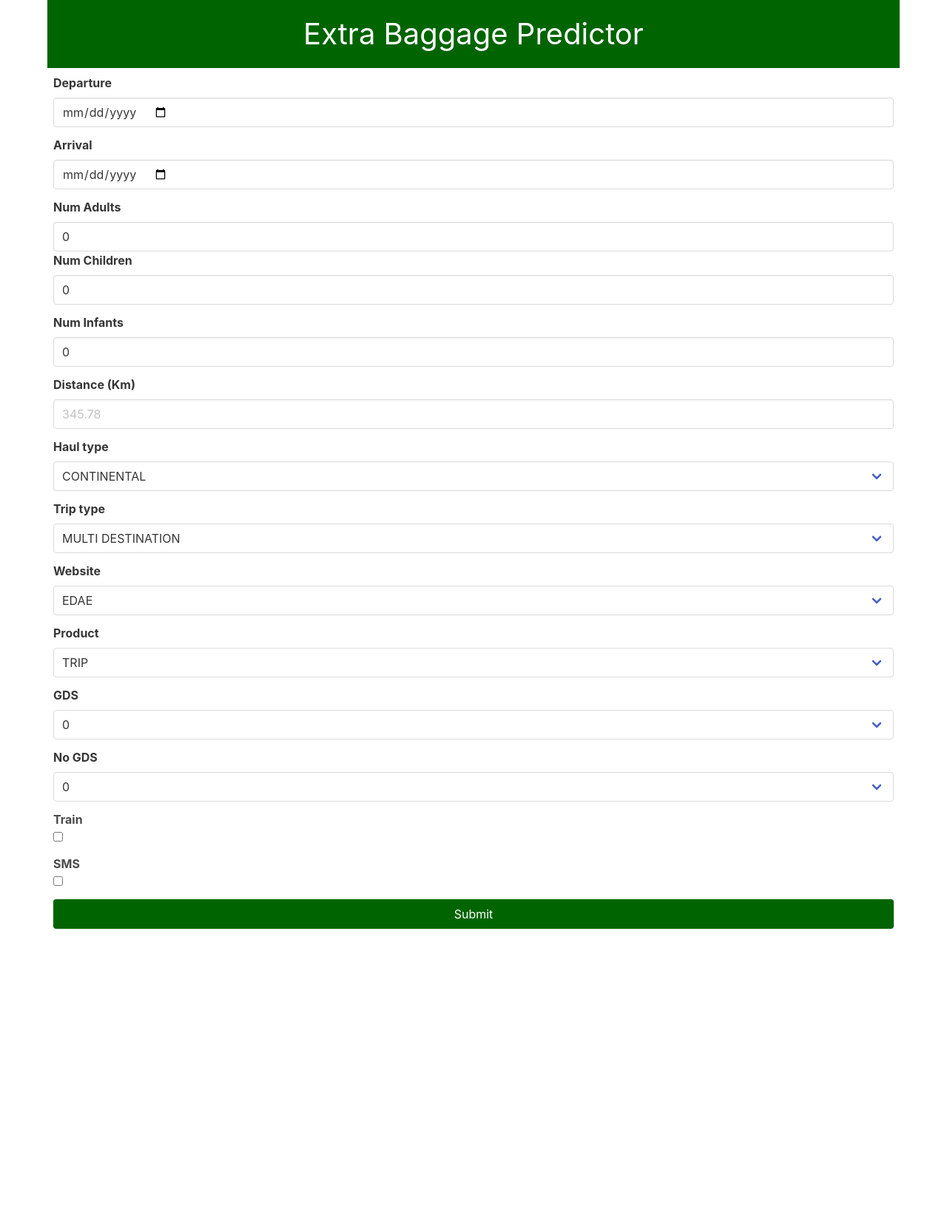
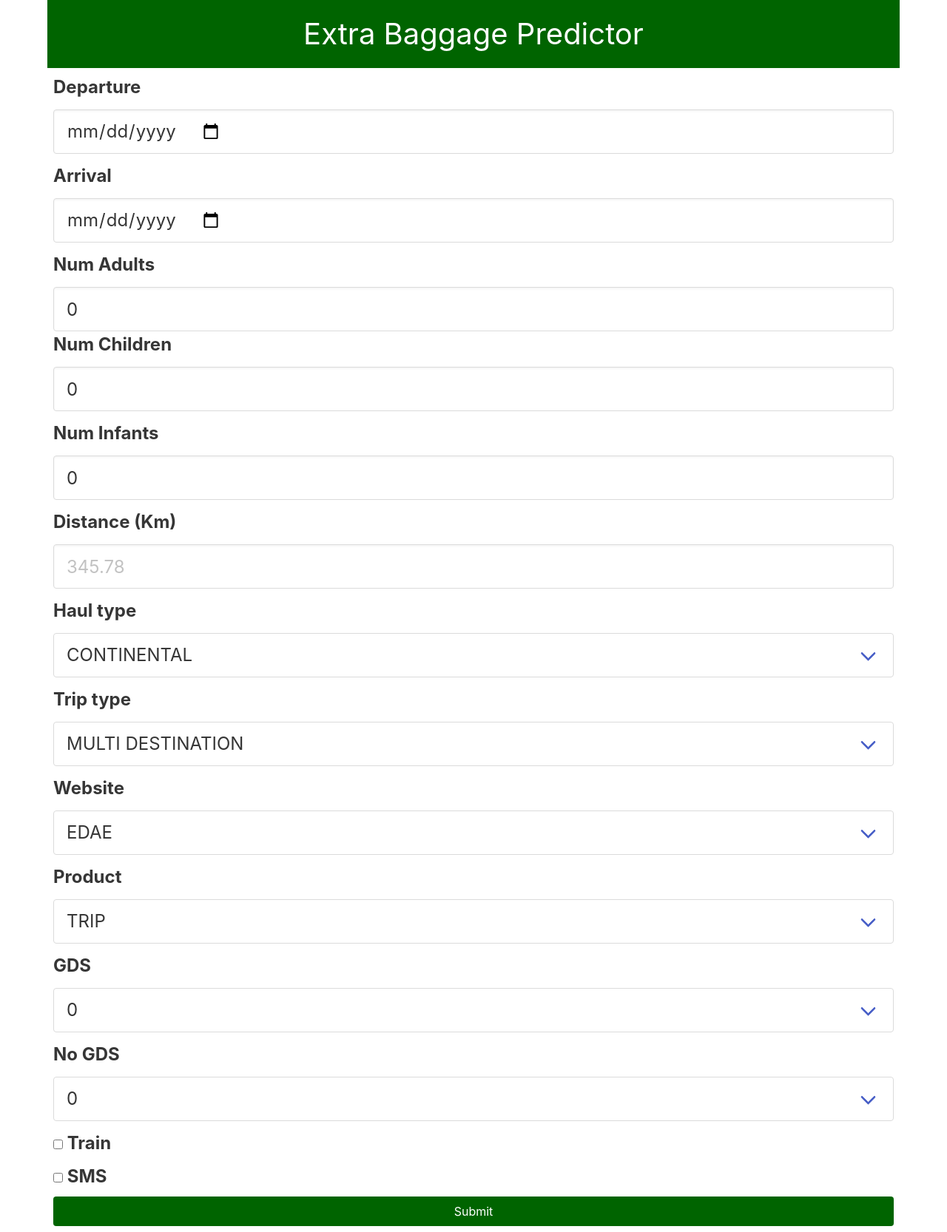
Before and after one commit to opartida/baggage-predictor, a Flask app: page / in a window 1280 px wide. Shown: the whole page at 74% size. Before the commit the page ends 1256 px from the top, so only its background shows below. Run offline with Flask 2, Linux system fonts and the light colour scheme.

Commit message:
fix: make fields bigger

```diff
--- a/Templates/form.html
+++ b/Templates/form.html
@@ -1,22 +1,22 @@
 <form method="post" action="/predict" class="control has-background-white p-2">
   <div class="field">
-    <label class="label">Departure</label>
+    <label class="label is-large is-large">Departure</label>
     <div class="control">
-      <input class="input" name="departure" type="date" />
+      <input class="input is-large" name="departure" type="date" />
     </div>
   </div>
   <div class="field">
-    <label class="label">Arrival</label>
+    <label class="label is-large">Arrival</label>
     <div class="control">
-      <input class="input" name="arrival" type="date" />
+      <input class="input is-large" name="arrival" type="date" />
     </div>
   </div>
   <div class="field">
-    <label class="label">Num Adults</label>
+    <label class="label is-large">Num Adults</label>
     <div class="control">
       <input
         type="number"
-        class="input"
+        class="input is-large"
         name="adults"
         min="0"
         max="10"
@@ -24,11 +24,11 @@
       />
     </div>
     <div class="field">
-      <label class="label">Num Children</label>
+      <label class="label is-large">Num Children</label>
       <div class="control">
         <input
           type="number"
-          class="input"
+          class="input is-large"
           name="children"
           min="0"
           max="10"
@@ -37,11 +37,11 @@
       </div>
     </div>
     <div class="field">
-      <label class="label">Num Infants</label>
+      <label class="label is-large">Num Infants</label>
       <div class="control">
         <input
           type="number"
-          class="input"
+          class="input is-large"
           name="infants"
           min="0"
           max="10"
@@ -50,12 +50,12 @@
       </div>
     </div>
     <div class="field">
-      <label class="label">Distance (Km)</label>
+      <label class="label is-large">Distance (Km)</label>
       <div class="control">
         <input
           size="10"
           name="distance"
-          class="input"
+          class="input is-large"
           placeholder="345.78"
           pattern="(^\d+$)|(\d+\.\d+)"
           type="text"
@@ -64,10 +64,10 @@
       </div>
     </div>
     <div class="field">
-      <label class="label">Haul type</label>
+      <label class="label is-large">Haul type</label>
       <div class="control">
-        <div class="select is-fullwidth is-fullwidth">
-          <select name="haul_type" class="control">
+        <div class="select is-large is-fullwidth">
+          <select name="haul_type">
             {% for i in ['CONTINENTAL', 'DOMESTIC', 'INTERCONTINENTAL']%}
 
             <option>{{i}}</option>
@@ -77,9 +77,9 @@
       </div>
     </div>
     <div class="field">
-      <label class="label">Trip type</label>
+      <label class="label is-large">Trip type</label>
       <div class="control">
-        <div class="select is-fullwidth">
+        <div class="select is-large is-fullwidth">
           <select name="trip_type">
             {% for i in ['MULTI DESTINATION', 'ONE WAY', 'ROUND TRIP']%}
 
@@ -91,9 +91,9 @@
     </div>
   </div>
   <div class="field">
-    <label class="label">Website</label>
+    <label class="label is-large">Website</label>
     <div class="control">
-      <div class="select is-fullwidth">
+      <div class="select is-large is-fullwidth">
         <select name="website">
           {% for i in ['EDAE', 'EDAR', 'EDAU', 'EDBR', 'EDCA', 'EDCH', 'EDCL',
           'EDCN', 'EDCO', 'EDDE', 'EDEG', 'EDES', 'EDFR', 'EDGB', 'EDGR',
@@ -110,9 +110,9 @@
     </div>
   </div>
   <div class="field">
-    <label class="label">Product</label>
+    <label class="label is-large">Product</label>
     <div class="control">
-      <div class="select is-fullwidth">
+      <div class="select is-large is-fullwidth">
         <select name="product">
           {% for i in ['TRIP', 'DYNPACK'] %}
           <option>{{i}}</option>
@@ -122,9 +122,9 @@
     </div>
   </div>
   <div class="field">
-    <label class="label">GDS</label>
+    <label class="label is-large">GDS</label>
     <div class="control">
-      <div class="select is-fullwidth">
+      <div class="select is-large is-fullwidth">
         <select name="gds">
           {% for i in [0, 1,2,3,4] %}
           <option>{{i}}</option>
@@ -134,9 +134,9 @@
     </div>
   </div>
   <div class="field">
-    <label class="label">No GDS</label>
+    <label class="label is-large">No GDS</label>
     <div class="control">
-      <div class="select is-fullwidth">
+      <div class="select is-large is-fullwidth">
         <select name="no_gds">
           {% for i in [0, 1,2,3,4] %}
           <option>{{i}}</option>
@@ -146,16 +146,16 @@
     </div>
   </div>
   <div class="field">
-    <label class="checkbox has-text-weight-bold">Train</label>
-    <div class="control">
+    <label class="label is-large">
       <input type="checkbox" id="train" name="train" />
-    </div>
+    Train</label>
   </div>
   <div class="field">
-    <label class="checkbox has-text-weight-bold">SMS</label>
-    <div class="control">
+
+      <label class="checkbox label is-large">
       <input type="checkbox" id="sms" name="sms" />
-    </div>
+
+    SMS</label>
   </div>
   <div class="field">
     <div class="control">
```
